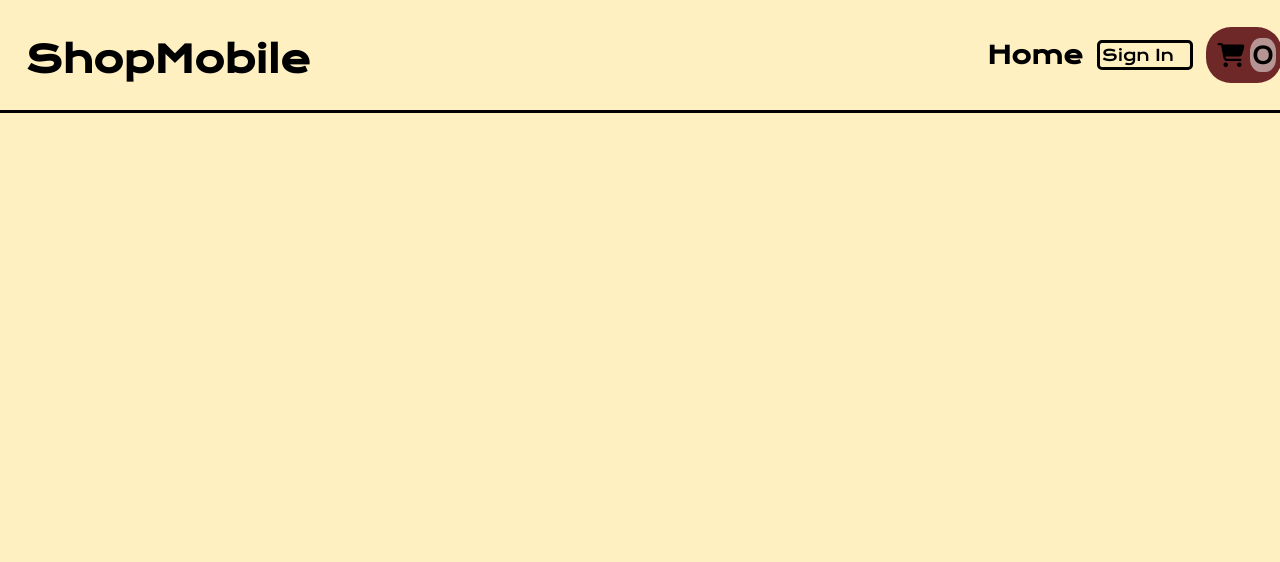
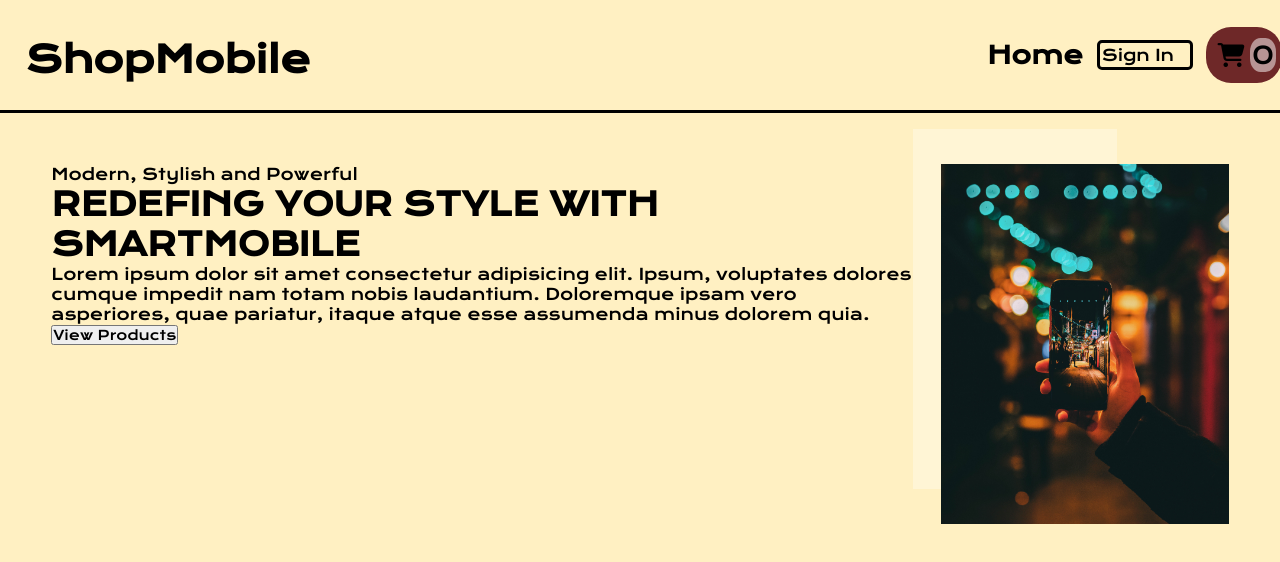
Before and after one commit to ejezie/webstore, a React (Create React App) app in the folder frontend/: page / in a window 1280 px wide. Shown: the top 562 px of the page. Built offline with nearby package versions, Linux system fonts and the light colour scheme; some icons are missing.

Commit message:
styling home screen

```diff
--- a/frontend/src/App.js
+++ b/frontend/src/App.js
@@ -2,6 +2,7 @@ import "./App.css";
 import { BrowserRouter as Router, Switch, Route } from "react-router-dom";
 import HomeScreen from "./screens/HomeScreen";
 import ProductScreen from "./screens/ProductScreen";
+import ScreenProducts from "./screens/ScreenProducts";
 import CartScreen from "./screens/CartScreen";
 import Navbar from "./components/Navbar";
 import SideDrawer from "./components/SideDrawer";
@@ -12,15 +13,17 @@ function App() {
   const [sideToggle, setSideToggle] = useState(false);
 
   const toggleSideBar = () => setSideToggle(!sideToggle);
+  const toggleFalse = () => setSideToggle();
 
   return (
     <Router>
       <Navbar show={sideToggle} toggle={toggleSideBar} />
       <SideDrawer show={sideToggle} />
-      <Backdrop toggle={toggleSideBar} />
-      <main onClick={toggleSideBar}>
+      {/* <Backdrop toggle={toggleSideBar} togfalse = {toggleFalse} /> */}
+      <main>
         <Switch>
           <Route exact path="/" component={HomeScreen} />
+          <Route exact path="/products" component={ScreenProducts}/>
           <Route exact path="/product/id" component={ProductScreen} />
           <Route exact path="/cart" component={CartScreen} />
         </Switch>
--- a/frontend/src/components/Backdrop.jsx
+++ b/frontend/src/components/Backdrop.jsx
@@ -1,11 +1,7 @@
-import "./Backdrop.css"
+import "./Backdrop.css";
 
-function Backdrop({toggle}) {
-    return (
-        <div className="backdrop" onClick={toggle}>
-
-        </div>
-    )
+function Backdrop({ show, toggle, togglefalse }) {
+  return { show } && <div className="backdrop" onClick={togglefalse}></div>;
 }
 
-export default Backdrop
+export default Backdrop;
--- a/frontend/src/components/Navbar.css
+++ b/frontend/src/components/Navbar.css
@@ -5,7 +5,7 @@
   padding: 2%;
   z-index: 10;
   border-bottom: solid 0.2em black;
-  position: fixed;
+  /* position: fixed; */
   width: 100%;
 }
 
--- a/frontend/src/screens/HomeScreen.css
+++ b/frontend/src/screens/HomeScreen.css
@@ -0,0 +1,21 @@
+.homescreen {
+  display: flex;
+  width: 100vw;
+  padding: 4%;
+}
+
+.homescreen > img {
+  width: 45vw;
+  height: 45vh;
+  object-fit: contain;
+}
+.img__back {
+  width: 45vw;
+  height: 45vh;
+  background-color: rgba(255, 255, 255, 0.3);
+  margin: -3% -15% 0 0;
+}
+.home__text {
+  display: flex;
+  flex-direction: column;
+}
--- a/frontend/src/screens/HomeScreen.jsx
+++ b/frontend/src/screens/HomeScreen.jsx
@@ -1,12 +1,28 @@
-import React from 'react'
-import "./HomeScreen.css"
+import React from "react";
+import "./HomeScreen.css";
+import { Link } from "react-router-dom";
+import smp from "../images/smp.jpg";
 
 function HomeScreen() {
-    return (
-        <div>
-
-        </div>
-    )
+  return (
+    <div className="homescreen">
+      <div className="home__text">
+        <p>Modern, Stylish and Powerful</p>
+        <h1>REDEFING YOUR STYLE WITH SMARTMOBILE</h1>
+        <p>
+          Lorem ipsum dolor sit amet consectetur adipisicing elit. Ipsum,
+          voluptates dolores cumque impedit nam totam nobis laudantium.
+          Doloremque ipsam vero asperiores, quae pariatur, itaque atque esse
+          assumenda minus dolorem quia.
+        </p>
+        <Link to="/products">
+          <button>View Products</button>
+        </Link>
+      </div>
+      <div className="img__back"></div>
+      <img src={smp} alt="picture" />
+    </div>
+  );
 }
 
-export default HomeScreen
+export default HomeScreen;
--- /dev/null
+++ b/frontend/src/screens/ScreenProducts.jsx
@@ -0,0 +1,12 @@
+import React from 'react'
+import "./ScreenProducts.css"
+
+function ScreenProducts() {
+    return (
+        <div>
+
+        </div>
+    )
+}
+
+export default ScreenProducts
```
Also changed, not shown: frontend/src/images/smp.jpg (added), frontend/src/screens/ScreenProducts.css (added).
